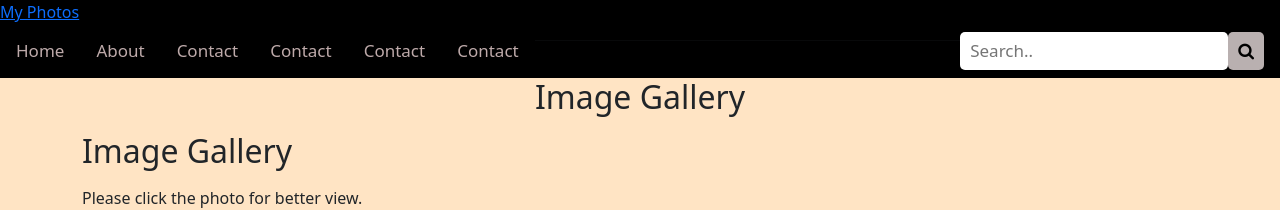
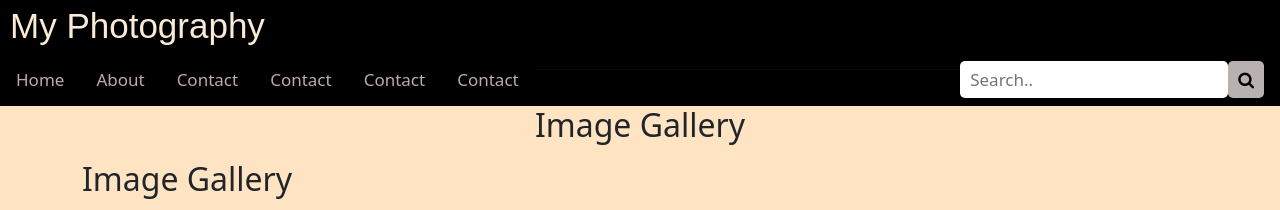
Before and after one commit to jeffbezos420/photos, a plain HTML site: page index.html in a window 1280 px wide. Shown: the top 210 px of the page. Drawn offline with nearby package versions, Linux system fonts and the light colour scheme; a web font is replaced by a local one.

Commit message:
Update index.html

```diff
--- a/index.html
+++ b/index.html
@@ -75,8 +75,8 @@
 </head>
 <body>
     <header>
-        <a href="#">My Photos</a>
         <div class="top">
+            <a href="#">My Photography</a>
         </div>
         <div class="link">
             <a href="#home">Home</a>
```
